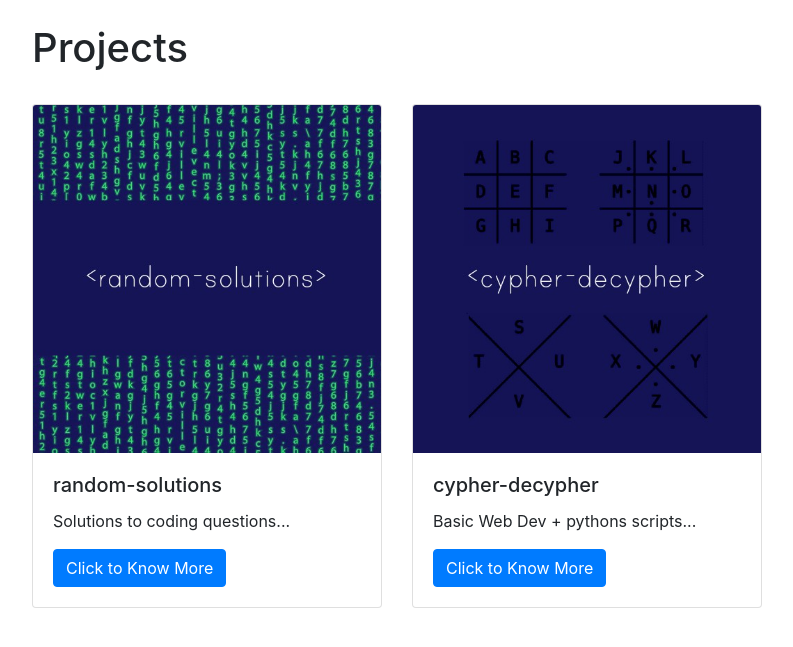
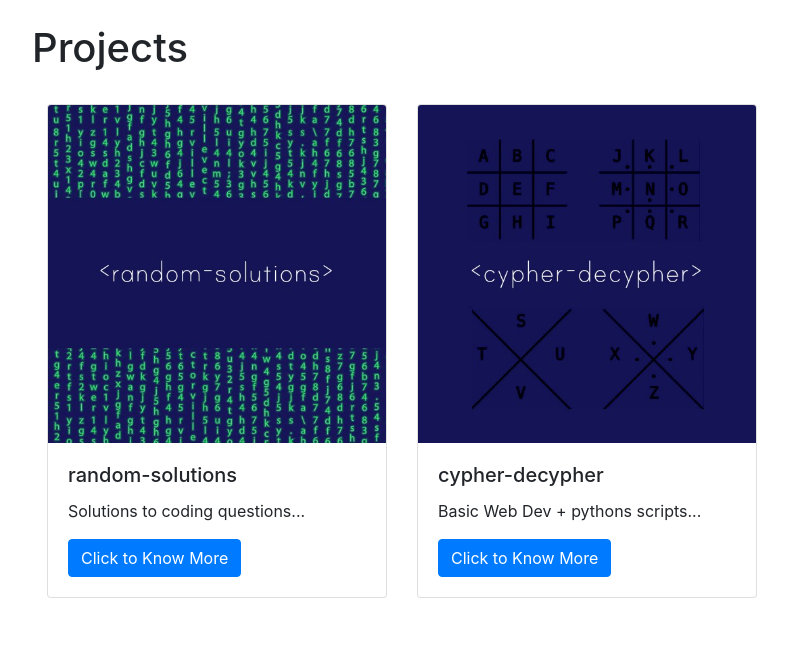
Before and after one commit to PratikshaJain37/django-portfolio-app, a Django app: page /projects/ in a window 1280 px wide. Shown: the part 56-703 px from the top of the page, without its empty margins (53-846 px from the left). Run offline with Django 3.2, Linux system fonts and the light colour scheme; data comes from the database, SQL or seed files in the repository; parts of the project's set-up code (start-up, migrations or seed data) failed here and were passed over; some libraries are stand-ins or nearby versions.

Commit message:
try9.1 adding project formatting

```diff
--- a/projects/templates/project_index.html
+++ b/projects/templates/project_index.html
@@ -4,6 +4,7 @@
 <br>
 <h1>Projects</h1>
 <br>
+<div class='container'>
 <div class="row">
 {% for project in projects %}
     <div class="col-md-4">
@@ -21,4 +22,5 @@
     </div>
     {% endfor %}
 </div>
+</div>
 {% endblock %}
```
